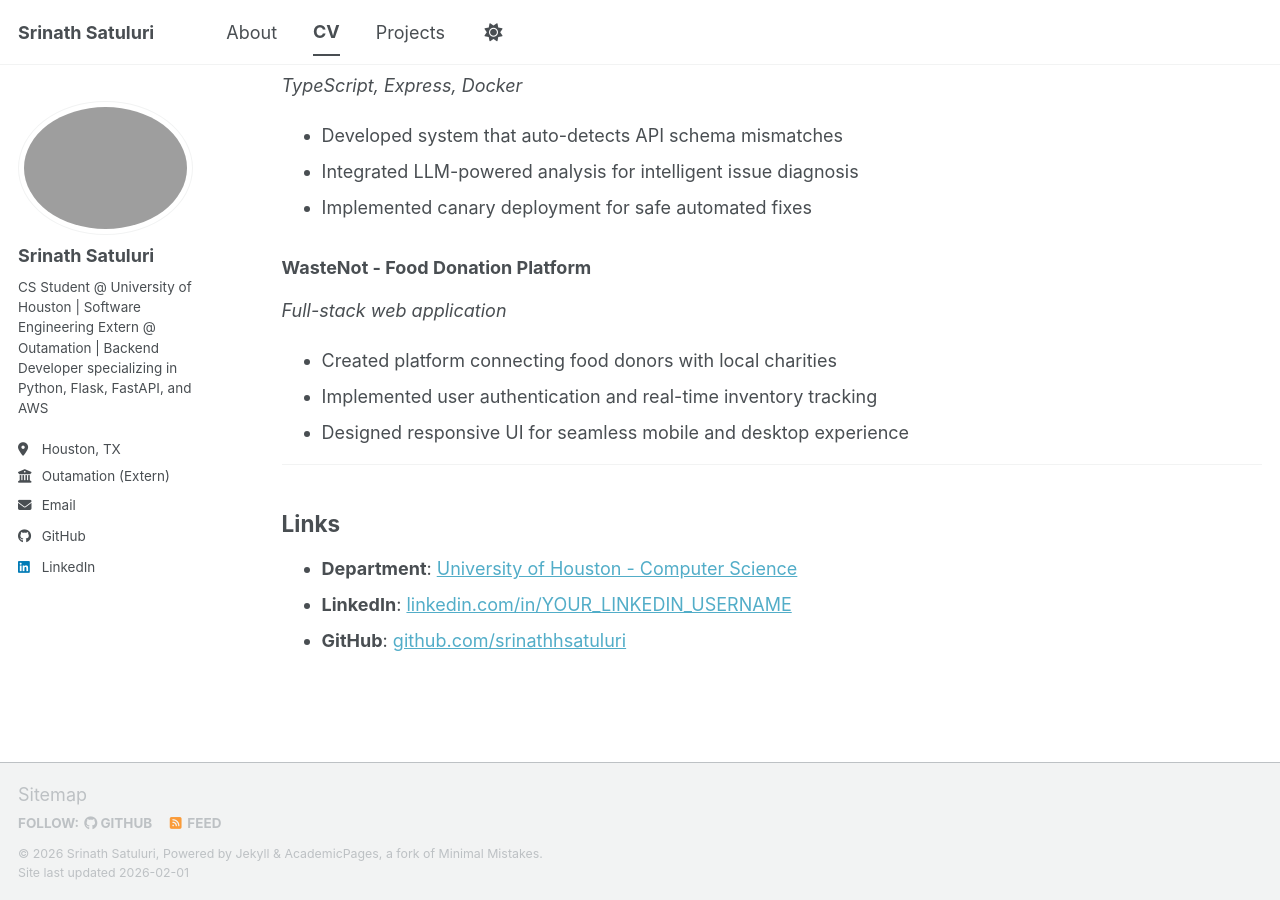
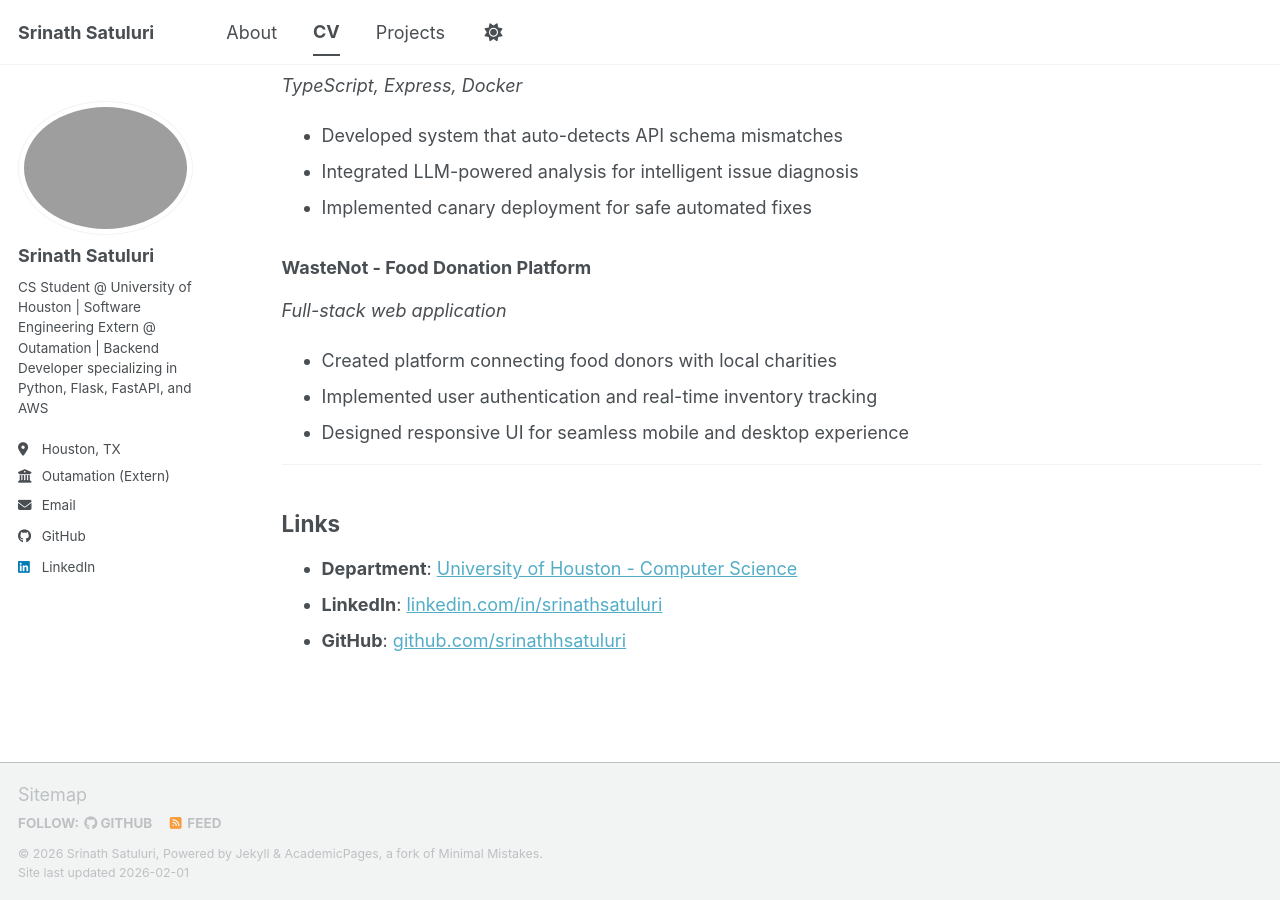
Before and after one commit to SrinathhSatuluri/SrinathhSatuluri.github.io, a Jekyll site: the page built from _pages/cv.md, in a window 1280 px wide and 900 px high, scrolled down 1692 px. Built offline with Jekyll 4.4.1, drawn with Linux system fonts in a browser that asks for light colours; a script bundle is joined from its source files by our own code; library files that are not in the unit come from our copies.

```diff
--- a/_pages/cv.md
+++ b/_pages/cv.md
@@ -9,7 +9,7 @@ redirect_from:
 
 {% include base_path %}
 
-📄 [Download Full Resume (PDF)](/files/resume.pdf)
+📄 [Download Full Resume (PDF)](/files/Srinath_Resume.pdf)
 
 ---
 
@@ -79,5 +79,5 @@ Expected Graduation: December 2026
 ## Links
 
 - **Department**: [University of Houston - Computer Science](https://cs.uh.edu)
-- **LinkedIn**: [linkedin.com/in/YOUR_LINKEDIN_USERNAME](https://linkedin.com/in/YOUR_LINKEDIN_USERNAME)
+- **LinkedIn**: [linkedin.com/in/srinathsatuluri](https://linkedin.com/in/srinathsatuluri)
 - **GitHub**: [github.com/srinathhsatuluri](https://github.com/srinathhsatuluri)
```
